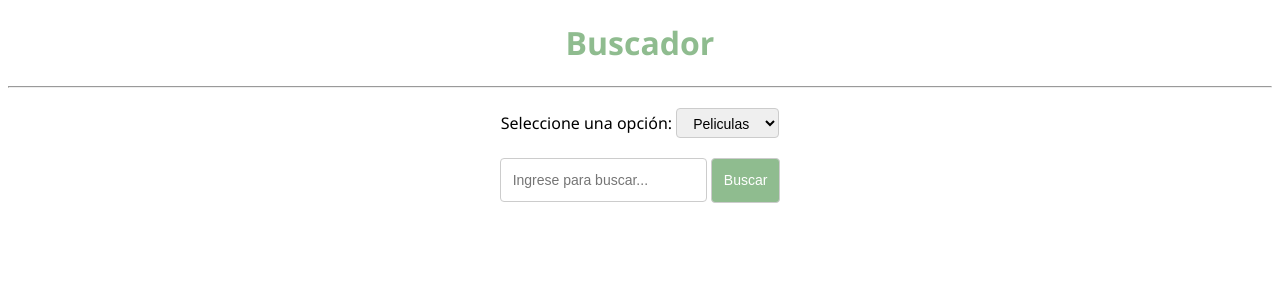
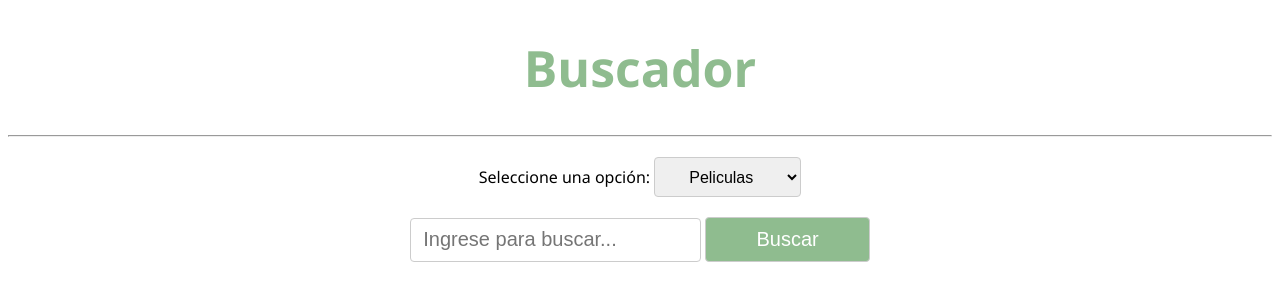
Before and after one commit to Naibaf93/Buscador-Peliculas-y-Series, a plain HTML site: page index.html in a window 1280 px wide. Drawn offline with Linux system fonts and the light colour scheme.

Commit message:
puliendo estilos

```diff
--- a/css/styles.css
+++ b/css/styles.css
@@ -5,34 +5,41 @@ body{
 
 h1{
     color: darkseagreen;
+    font-size: 50px;
 }
 
 input{
     height: 30px;
     padding: 6px 12px;
-    font-size: 14px;
+    font-size: 20px;
     border: 1px solid #ccc;
     border-radius: 4px;
 }
 
 select{
-    height: 30px;
-    padding: 6px 12px;
-    font-size: 14px;
+    height: 40px;
+    padding: 10px 30px;
+    font-size: 16px;
     border: 1px solid #ccc;
     border-radius: 4px;
 }
 
 button{
     height: 45px;
-    padding: 6px 12px;
-    font-size: 14px;
+    padding: 10px 50px;
+    font-size: 20px;
     border: 1px solid #ccc;
     border-radius: 4PX;
     background-color: darkseagreen;
     color: white;
     cursor: pointer;
+    transition: all 300ms ease-in-out;
 }
+
+button:hover{
+    background-color: darkgreen;
+}
+
 
 ul  {
     list-style: none;
```
Also changed, not shown: js/app.js (line endings or trailing spaces).
